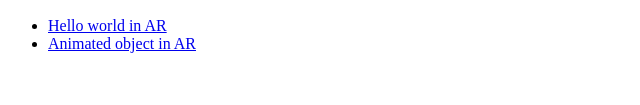
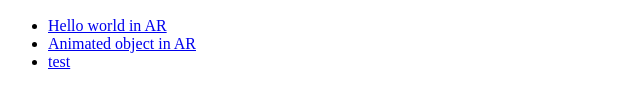
Before and after one commit to SimonDeSpiegeleer/SimonDeSpiegeleer.github.io, a plain HTML site: page html/index.html in a window 1280 px wide. Shown: the part 297-402 px from the top of the page, 0-640 px from the left. Drawn offline with Linux system fonts and the light colour scheme.

Commit message:
index aangepast

```diff
--- a/html/index.html
+++ b/html/index.html
@@ -24,6 +24,7 @@
     <ul>
         <li><a href="AR/hello.html">Hello world in AR</a></li>
         <li><a href="AR/animatedObject">Animated object in AR</a></li>
+        <li><a href="AR/test.html">test</a> </li>
     </ul>
 
 </body>
```
